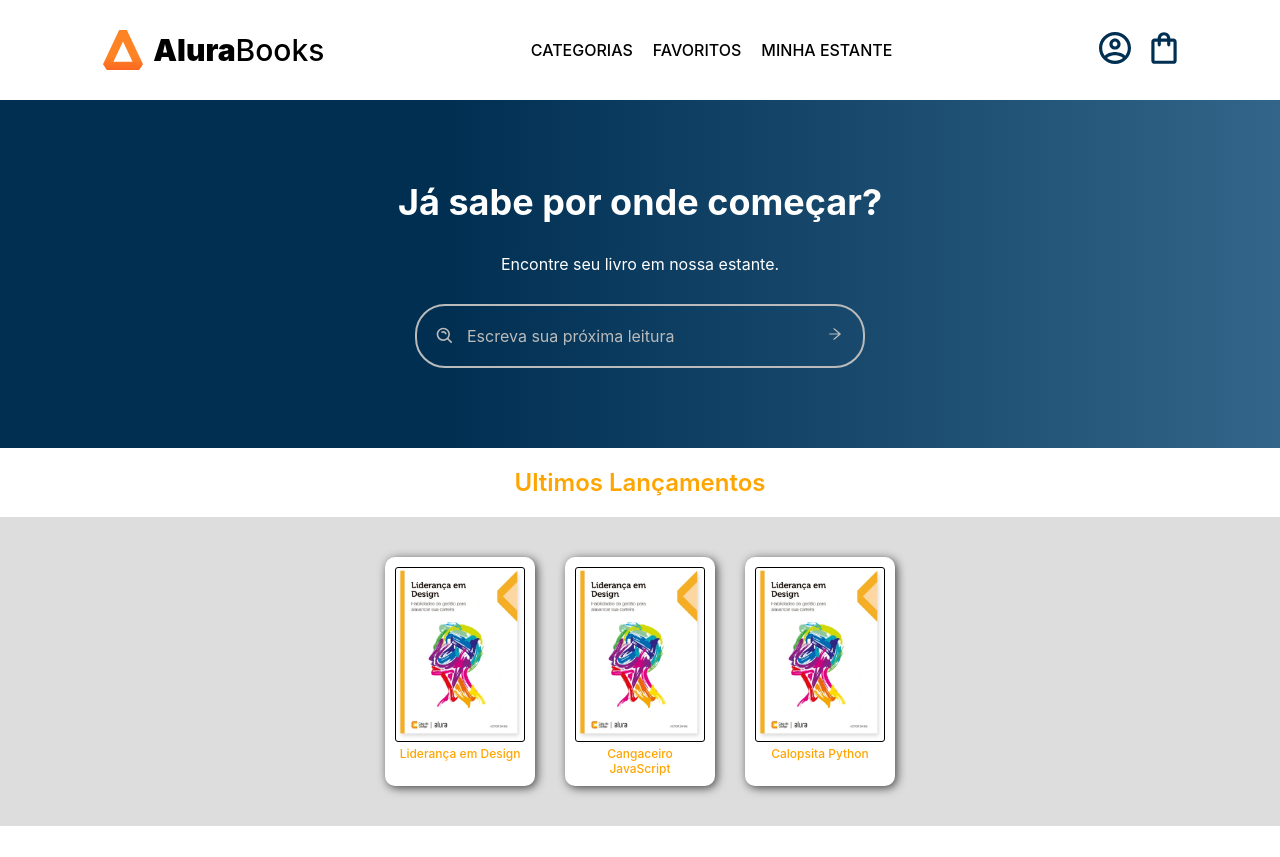
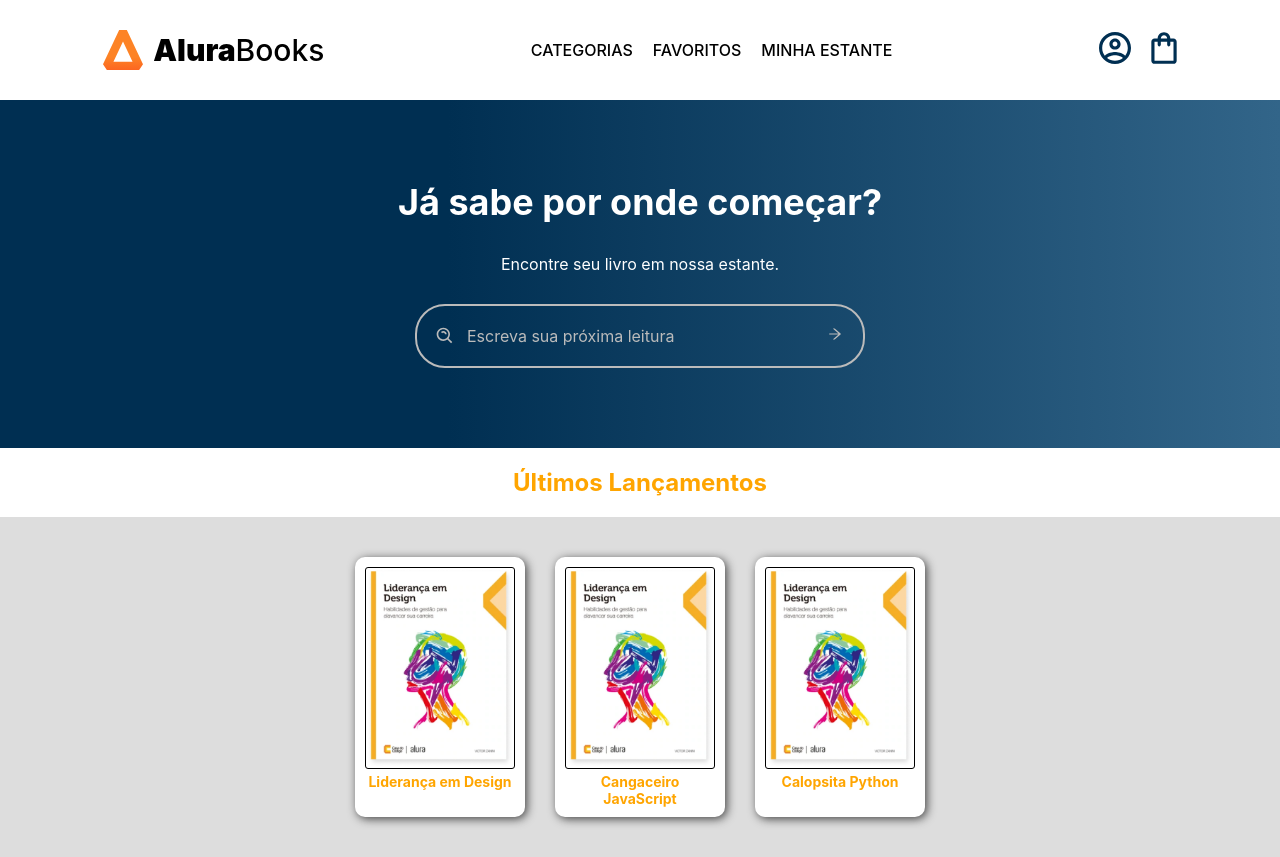
Before and after one commit to Luca-Ferri-Paschoal/Alura-Books-React, a React (Create React App) app: page / in a window 1280 px wide. Before the commit the page ends 826 px from the top, so only its background shows below. Built offline with nearby package versions, Linux system fonts and the light colour scheme.

Commit message:
Melhorando o CSS de alguns componentes

```diff
--- a/src/components/CardLivro/CardLivro.js
+++ b/src/components/CardLivro/CardLivro.js
@@ -5,7 +5,7 @@ const LivroContainer = styled.div`
     color: inherit;
     display: inline-block;
     padding: 10px;
-    width: 150px;
+    width: 170px;
     border-radius: 10px;
     box-shadow: 2px 2px 10px 0 #444;
 
@@ -16,9 +16,9 @@ const LivroContainer = styled.div`
     }
 
     h4 {
-        font-size: 12px;
+        font-size: 14px;
         text-align: center;
-        font-weight: 500;
+        font-weight: 700;
     }
 
     :hover {
--- a/src/components/Pesquisa/Pesquisa.js
+++ b/src/components/Pesquisa/Pesquisa.js
@@ -125,7 +125,7 @@ export const Pesquisa = props => {
                     </button>
                 </form>
             </PesquisaContainer>
-            <ResultadoContainer>
+            <ResultadoContainer style={{ color: '#ffa500'}}>
                 <ListaCardLivros
                     livros={livros}
                 />
--- a/src/components/UltimosLancamentos/UltimosLancamentos.js
+++ b/src/components/UltimosLancamentos/UltimosLancamentos.js
@@ -8,7 +8,7 @@ const UltimosLancamentosContainer = styled.section`
 
     h2 {
         font-size: 24px;
-        font-weight: 600;
+        font-weight: 700;
         text-align: center;
         padding: 20px;
         background-color: #FFF;
@@ -17,11 +17,10 @@ const UltimosLancamentosContainer = styled.section`
 
 export const UltimosLancamentos = props => {
     const cssContainer = props.css;
-    console.log(cssContainer);
 
     return (
         <UltimosLancamentosContainer style={cssContainer}>
-            <h2>Ultimos Lançamentos</h2>
+            <h2>Últimos Lançamentos</h2>
             <ListaCardLivros
                 livros={livros}
             />
```
